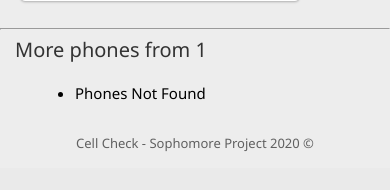
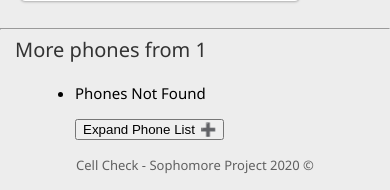
Before and after one commit to sydneyhill3901/CSI2999, a Django app: page /CellCheck/Manufacturer/1 in a window 390 px wide. Shown: the part 1474-1664 px from the top of the page. Before the commit the page ends 1625 px from the top, so only its background shows below. Run offline with Django 3.2, Linux system fonts and the light colour scheme; data that the repository does not hold is empty.

Commit message:
Added expand to manufacturer page
Code changes in views and manufacturer template that has an expandable button to list five phones then expand the rest if needed.

```diff
--- a/CSI2999/CellCheck/templates/CellCheck/Manufacturer.html
+++ b/CSI2999/CellCheck/templates/CellCheck/Manufacturer.html
@@ -144,6 +144,16 @@
                         {% empty %}
                             <li class=empty">Phones Not Found</li>
                         {% endfor %}
+					</ul>
+					<button class="Collapsible" style="margin-left:75px;">Expand Phone List</button>
+                    <ul class="collapsingList">
+                        {% for phone in expandedPhoneList %}
+							<li>
+								<a href="../Review/{{phone|slugify}}">{{phone}}</a>
+							</li>
+                        {% empty %}
+                            <li class=empty">Phones Not Found</li>
+                        {% endfor %}
 
                     </ul>
                     </div>
@@ -157,6 +167,26 @@
             <p>Cell Check - Sophomore Project 2020 &copy;</p>
         </div>
 
+		<script>
+				// Cite this code to W3 schools as an edit of their collapsible button code
+				// https://www.w3schools.com/howto/howto_js_collapsible.asp
+				let coll = document.getElementsByClassName("Collapsible");
+				let i;
+				for (i = 0; i < coll.length; i++) {
+						let collapseList = coll[i].nextElementSibling;
+						collapseList.style.display = "none"
+						coll[i].addEventListener("click", function() {
+								this.classList.toggle("active");
+								let content = this.nextElementSibling;
+								if (content.style.display != "none"){
+								  content.style.display = "none";
+								} else {
+								  content.style.display = "block";
+								}
+					  });
+				}
+			</script>
+
 </body>
 
 </html>
--- a/CSI2999/CellCheck/views.py
+++ b/CSI2999/CellCheck/views.py
@@ -54,6 +54,7 @@ def Manufacturer(request, manufacturer = None):
 				"phone4":str(),
 				"phone4URL":str(),
 				"phoneList":[],
+                                "expandedPhoneList":[],
 				}
 	if manufacturer:
 		context["manufacturer"] = manufacturer
@@ -69,7 +70,9 @@ def Manufacturer(request, manufacturer = None):
 			context[f"phone{i+1}URL"] = manufacPhones[i].getImageURL()
 		# phoneList is remaining phones
 		if len(manufacPhones) > 4:
-			context["phoneList"] = list(map(lambda phone: phone.getName(),manufacPhones[4:]))
+			context["phoneList"] = list(map(lambda phone: phone.getName(),manufacPhones[4:9]))
+		if len(manufacPhones) > 6:
+                   context["expandedPhoneList"] = list(map(lambda phone: phone.getName(),manufacPhones[9:]))
 
 
 
```
